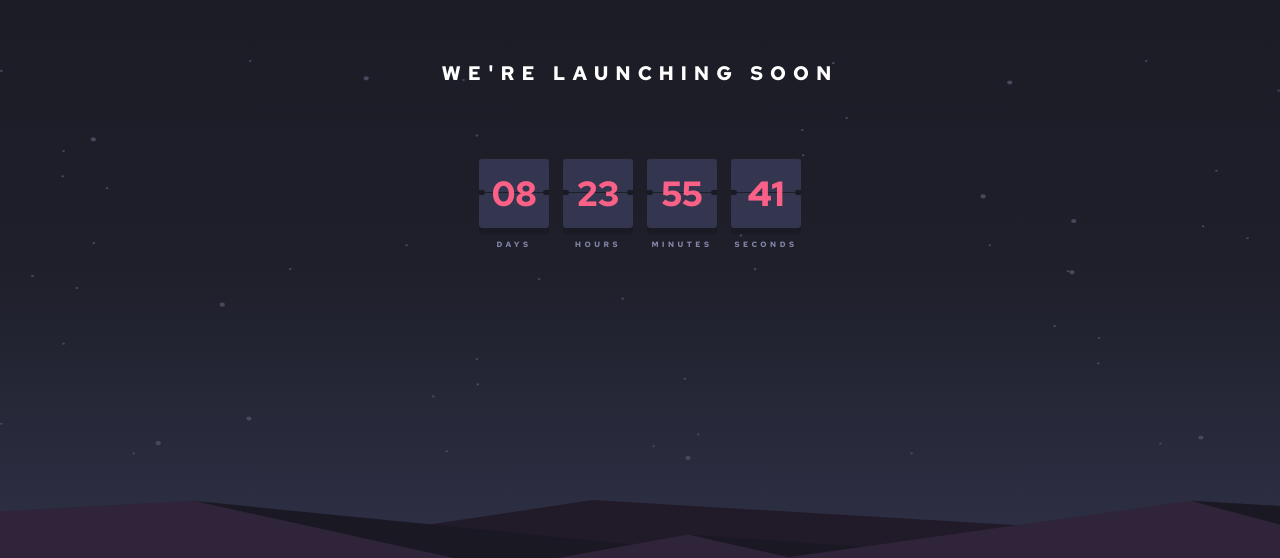
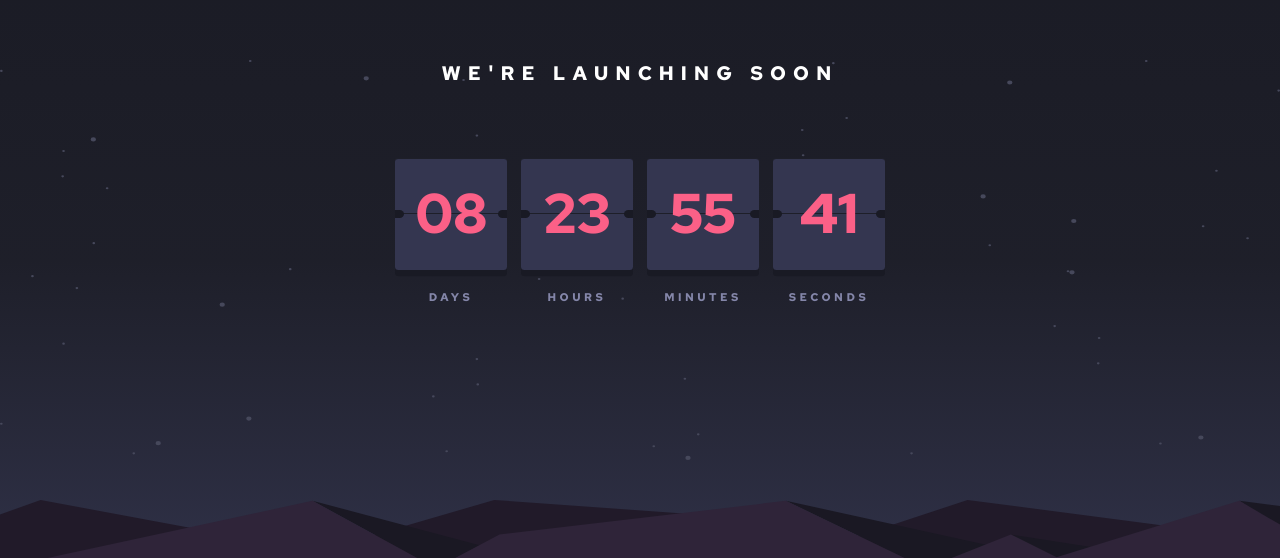
Before and after one commit to DieterLotz/frontendmentor.launchcountdowntimer, a plain HTML site: page index.html in a window 1280 px wide. Shown: the part 140-698 px from the top of the page. Drawn offline with Linux system fonts and the light colour scheme.

Commit message:
Desktop view

```diff
--- a/styles/styles.css
+++ b/styles/styles.css
@@ -50,7 +50,7 @@ main {
         url('./../images/pattern-hills.svg'),
         linear-gradient(to bottom,var(--neutral-very-dark-blackish-blue),var(--neutral-very-dark-blue), var(--neutral-dark-blue));
     background-position: center, right bottom, center;
-    background-repeat: no-repeat, no-repeat, no-repeat;
+    background-repeat: no-repeat;
     background-size: 100% 50%, 220% 20%, contain;
 }
 
@@ -73,7 +73,7 @@ footer {
 
 footer img:hover {
     cursor: pointer;
-    background-image: linear-gradient(to bottom, var(--primary-soft-red),var(--primary-soft-red));
+    fill: var(--primary-soft-red);
 }
 
 .card {
@@ -89,11 +89,10 @@ footer img:hover {
 }
 
 .top {
+    position: relative;
     border-top: 1px solid var(--neutral-very-dark-blue);
     border-bottom: 1px solid var(--neutral-very-dark-blue);
     background-color: var(--neutral-dark-blue);
-    position: relative;
-    /* change opacity*/
 }
 
 .top:hover {
@@ -156,3 +155,39 @@ footer img:hover {
     letter-spacing: calc(var(--letter-spacing)/2);
     font-weight: 800;
 }
+
+@media screen and (min-width: 900px){
+    :root {
+        --card-width: 8rem;
+        --card-height: 4rem;
+        --card-concave-element-width: calc(.08 * var(--card-width));
+        --card-concave-element-height: calc(.15 * var(--card-height));
+    }
+
+    .content {
+        font-size: 4rem;
+        color: var(--primary-soft-red);
+        position: absolute;
+        z-index: 1;
+        top: calc(var(--card-height) * 0.30);
+        left: 50%;
+        transform: translate(-50%);
+        backface-visibility: hidden;
+    }
+
+    .card span {
+        font-size: 0.8rem;
+    }
+
+    main {
+        background-image:
+        url('./../images/bg-stars.svg'),
+        url('./../images/pattern-hills.svg'),
+        linear-gradient(to bottom,var(--neutral-very-dark-blackish-blue),var(--neutral-very-dark-blue), var(--neutral-dark-blue));
+        background-repeat: no-repeat;
+        background-position: center, bottom, center;
+        background-size: 100% 50%, 100% 20%, cover;
+    }
+
+
+}
```
